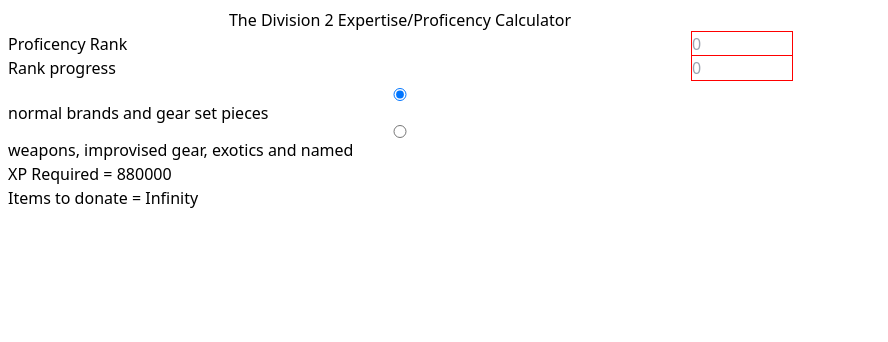
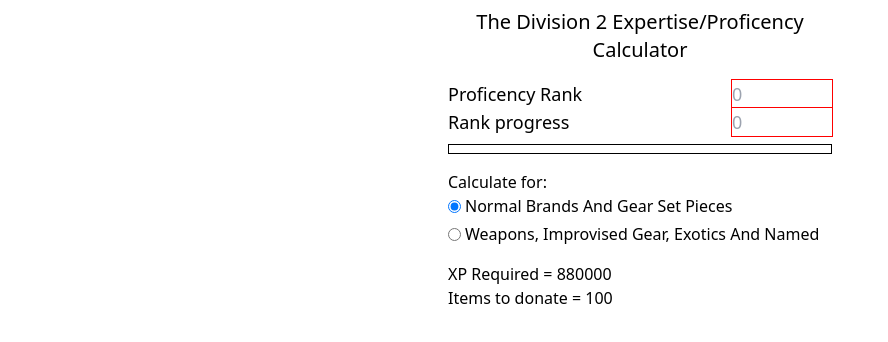
Before and after one commit to mxswat/td2-expertise-calculator, a React (Create React App) app: page / in a window 1280 px wide. Shown: the top 342 px of the page, without its empty margins (0-888 px from the left). Built offline with nearby package versions, Linux system fonts and the light colour scheme; the HTML template or start-up script is replaced by a standard one.

Commit message:
Code works, next job is style

```diff
--- a/public/index.html
+++ b/public/index.html
@@ -24,7 +24,7 @@
       work correctly both with client-side routing and a non-root public URL.
       Learn how to configure a non-root public URL by running `npm run build`.
     -->
-    <title>React App</title>
+    <title>The Division 2 Expertise/Proficency Calculator</title>
   </head>
   <body>
     <noscript>You need to enable JavaScript to run this app.</noscript>
--- a/src/App.css
+++ b/src/App.css
@@ -3,8 +3,9 @@
   flex-direction: column;
   align-items: center;
   height: 100vh;
-  width: 100vh;
+  max-width: 400px;
   padding: 8px;
+  margin: auto;
 }
 
 .td2-input {
--- a/src/App.tsx
+++ b/src/App.tsx
@@ -14,10 +14,15 @@
   const [rankProgress, setRankProgress] = useState(0);
   const [proficencyRank, setProficencyRank] = useState(0);
   const [barPercentage, setBarPercentage] = useState(0);
-  const [itemTypeDivided, setItemTypeDivided] = useState(0)
+  const [itemTypeDivided, setItemTypeDivided] = useState(8800)
 
   const handleItemType = (e: React.ChangeEvent<HTMLInputElement>) => {
     setItemTypeDivided(parseInt(e.target.value))
+  }
+
+  const onProficencyRankChange = (e: React.ChangeEvent<HTMLInputElement>) => {
+    const value = parseInt(e.target.value)
+    setProficencyRank(isNaN(value) ? 0 : value)
   }
 
   const onRankProgressChange = (e: React.ChangeEvent<HTMLInputElement>) => {
@@ -27,31 +32,38 @@
   }
 
   const xpRequired = calcXPRequired(proficencyRank, rankProgress)
+  const itemsToDonate = Math.ceil(xpRequired / itemTypeDivided);
 
   return (
     <div className="App">
-      <h1>The Division 2 Expertise/Proficency Calculator</h1>
+      <h1 className='mb-4 text-xl text-center'>The Division 2 Expertise/Proficency Calculator</h1>
       <div className='flex flex-1 w-full flex-col'>
         <div className='flex justify-between'>
-          <span>Proficency Rank</span>
-          <input className='td2-input' type="number" placeholder='0' min={0} max={9} onChange={(e) => setProficencyRank(parseInt(e.target.value))} />
+          <span className='text-lg'>Proficency Rank</span>
+          <input className='text-lg td2-input' type="number" placeholder='0' min={0} max={9} step={1} onChange={onProficencyRankChange} />
         </div>
-        <div className='flex justify-between'>
-          <span>Rank progress </span>
-          <input className='td2-input' type="number" placeholder='0' min={0} max={88000} onChange={onRankProgressChange} />
+        <div className='flex justify-between mb-2'>
+          <span className='text-lg'>Rank progress </span>
+          <input className='text-lg td2-input' type="number" placeholder='0' min={0} max={88000} step={8800} onChange={onRankProgressChange} />
         </div>
-        <div className='progress-bar-container flex w-full h-2'>
+        <div className='progress-bar-container flex w-full border border-solid border-black'>
           <div className='bg-black h-2' style={{ width: `${barPercentage}%` }} />
         </div>
-        <div className='flex flex-col'>
-          <input type="radio" name="gender" value="8800" onChange={handleItemType} defaultChecked/>
-          <label htmlFor="8800">normal brands and gear set pieces</label>
-          <input type="radio" name="gender" value="44000" onChange={handleItemType} />
-          <label htmlFor="44000">weapons, improvised gear, exotics and named</label>
+
+        <div className='flex flex-col mt-4 mb-4'>
+          Calculate for:
+          <label className='flex items-center capitalize mb-1' htmlFor="8800">
+            <input className='mr-1' type="radio" name="gender" value="8800" onChange={handleItemType} defaultChecked />
+            normal brands and gear set pieces
+          </label>
+          <label className='flex items-center capitalize' htmlFor="44000">
+            <input className='mr-1' type="radio" name="gender" value="44000" onChange={handleItemType} />
+            weapons, improvised gear, exotics and named
+          </label>
         </div>
         <div className="flex flex-col">
           <span>XP Required = {xpRequired}</span>
-          <span>Items to donate = {xpRequired / itemTypeDivided}</span>
+          <span>Items to donate = {itemsToDonate}</span>
         </div>
       </div>
     </div>
--- a/src/index.css
+++ b/src/index.css
@@ -6,6 +6,4 @@
   font-size: 16px;
 }
 
-#root {
-  display: flex;
-}
+#root {}
```
